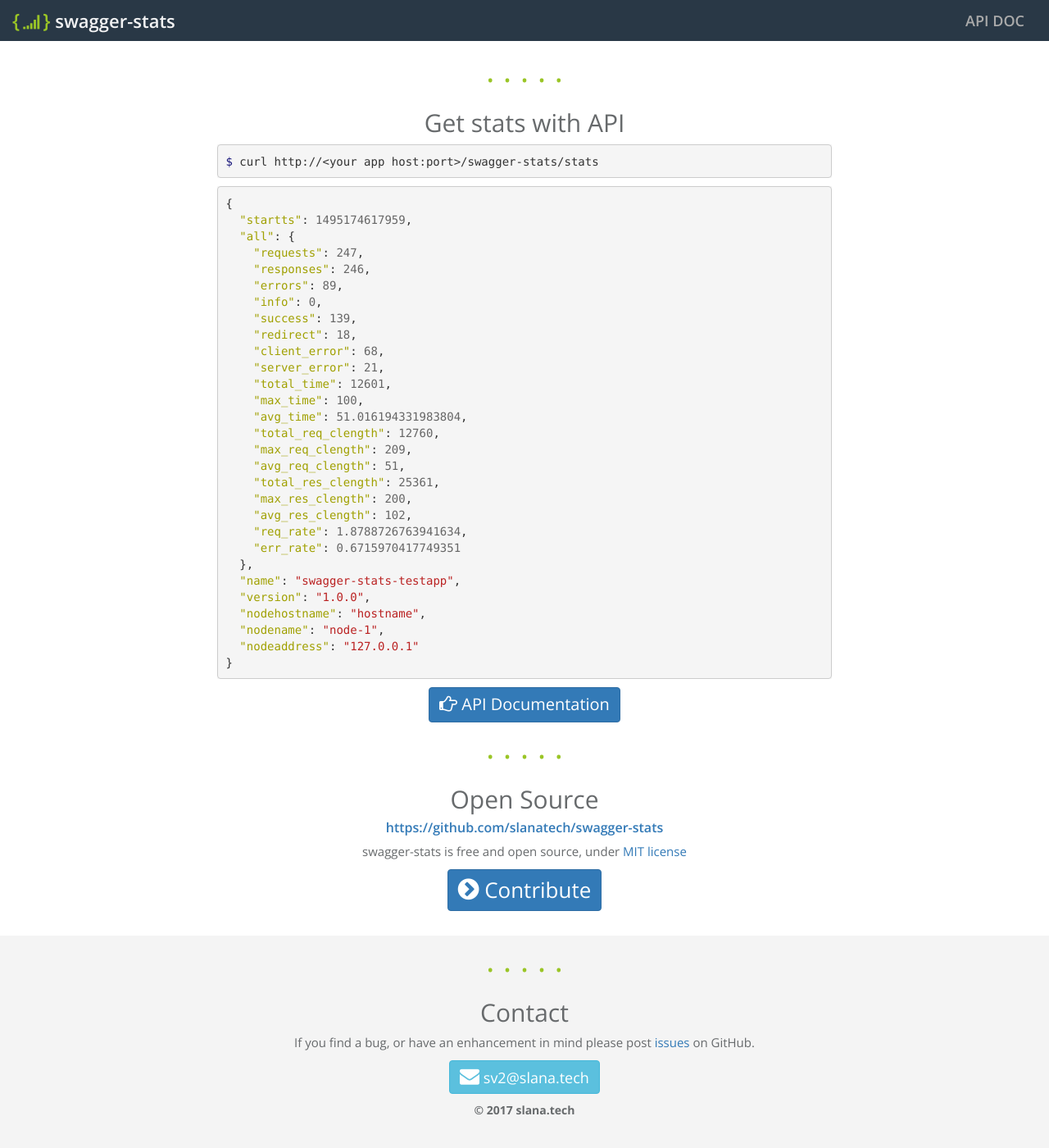
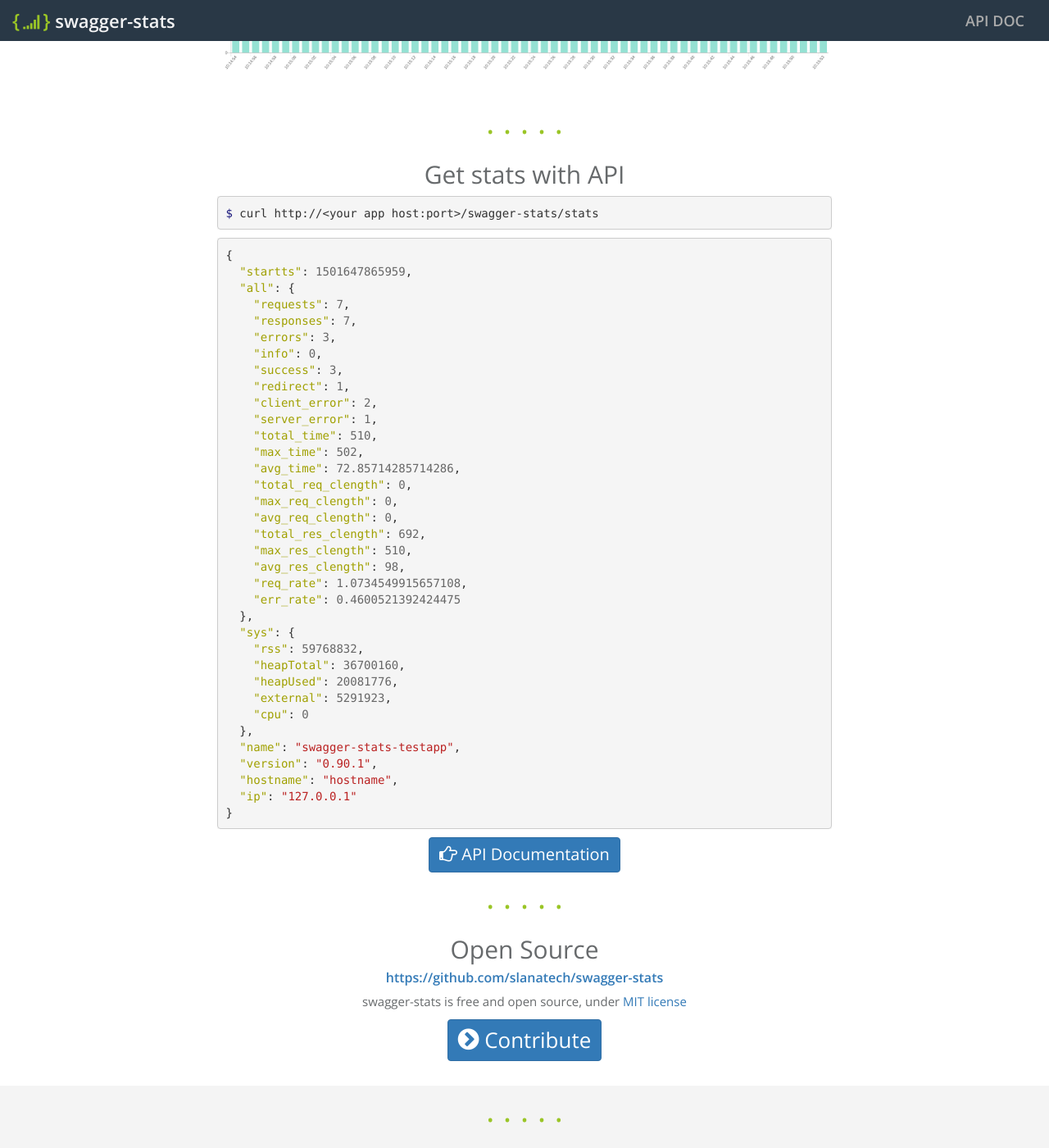
Before and after one commit to slanatech/swaggerstats.io.old, a Jekyll site: the page built from index.md, in a window 1280 px wide and 1400 px high, scrolled down 2581 px. Shown: the whole window at 82% size. Built offline with Jekyll 4.4.1, drawn with Linux system fonts in a browser that asks for light colours.

Commit message:
System stats

```diff
--- a/_includes/landing_content.html
+++ b/_includes/landing_content.html
@@ -114,7 +114,7 @@ app.use(swStats.getMiddleware({swaggerSpec:apiSpec}));{% endhighlight %}
     </div>
     <div class="row margin30">
       <div class="col-lg-8 col-lg-offset-2">
-        <a href="img/summ_widgets.png" data-lightbox="sws-img-land-widgets"><img src="img/summ_widgets.png" alt="widgets" class="img-responsive pull-right"></a>
+        <a href="img/metrics.png" data-lightbox="sws-img-land-widgets"><img src="img/metrics.png" alt="widgets" class="img-responsive pull-right"></a>
       </div>
     </div>
     <div class="row">
@@ -207,33 +207,39 @@ app.use(swStats.getMiddleware({swaggerSpec:apiSpec}));{% endhighlight %}
 {% highlight shell %}$ curl http://<your app host:port>/swagger-stats/stats{% endhighlight %}
 {% highlight json %}
 {
-  "startts": 1495174617959,
+  "startts": 1501647865959,
   "all": {
-    "requests": 247,
-    "responses": 246,
-    "errors": 89,
+    "requests": 7,
+    "responses": 7,
+    "errors": 3,
     "info": 0,
-    "success": 139,
-    "redirect": 18,
-    "client_error": 68,
-    "server_error": 21,
-    "total_time": 12601,
-    "max_time": 100,
-    "avg_time": 51.016194331983804,
-    "total_req_clength": 12760,
-    "max_req_clength": 209,
-    "avg_req_clength": 51,
-    "total_res_clength": 25361,
-    "max_res_clength": 200,
-    "avg_res_clength": 102,
-    "req_rate": 1.8788726763941634,
-    "err_rate": 0.6715970417749351
+    "success": 3,
+    "redirect": 1,
+    "client_error": 2,
+    "server_error": 1,
+    "total_time": 510,
+    "max_time": 502,
+    "avg_time": 72.85714285714286,
+    "total_req_clength": 0,
+    "max_req_clength": 0,
+    "avg_req_clength": 0,
+    "total_res_clength": 692,
+    "max_res_clength": 510,
+    "avg_res_clength": 98,
+    "req_rate": 1.0734549915657108,
+    "err_rate": 0.4600521392424475
+  },
+  "sys": {
+    "rss": 59768832,
+    "heapTotal": 36700160,
+    "heapUsed": 20081776,
+    "external": 5291923,
+    "cpu": 0
   },
   "name": "swagger-stats-testapp",
-  "version": "1.0.0",
-  "nodehostname": "hostname",
-  "nodename": "node-1",
-  "nodeaddress": "127.0.0.1"
+  "version": "0.90.1",
+  "hostname": "hostname",
+  "ip": "127.0.0.1"
 }{% endhighlight %}
       </div>
     </div>
```
Also changed, not shown: img/metrics.png (added), img/summ_widgets.png (deleted).
